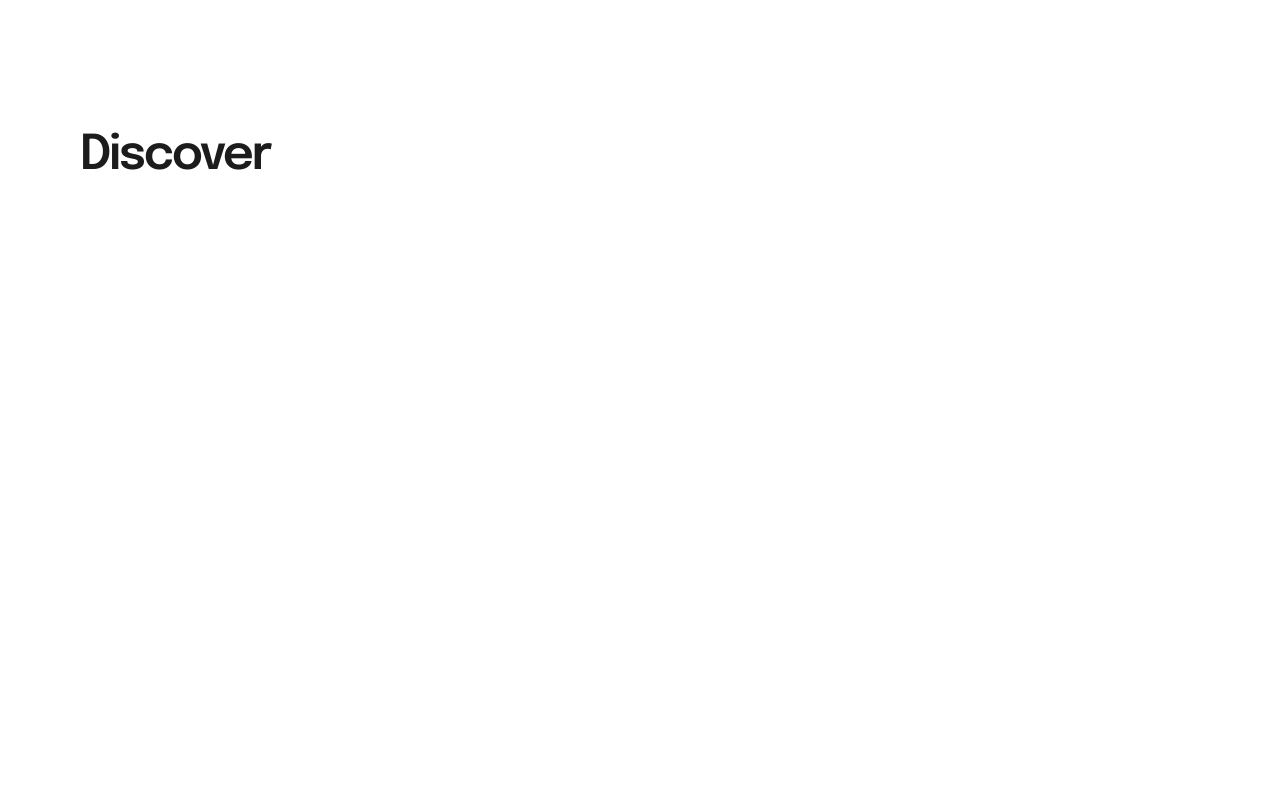
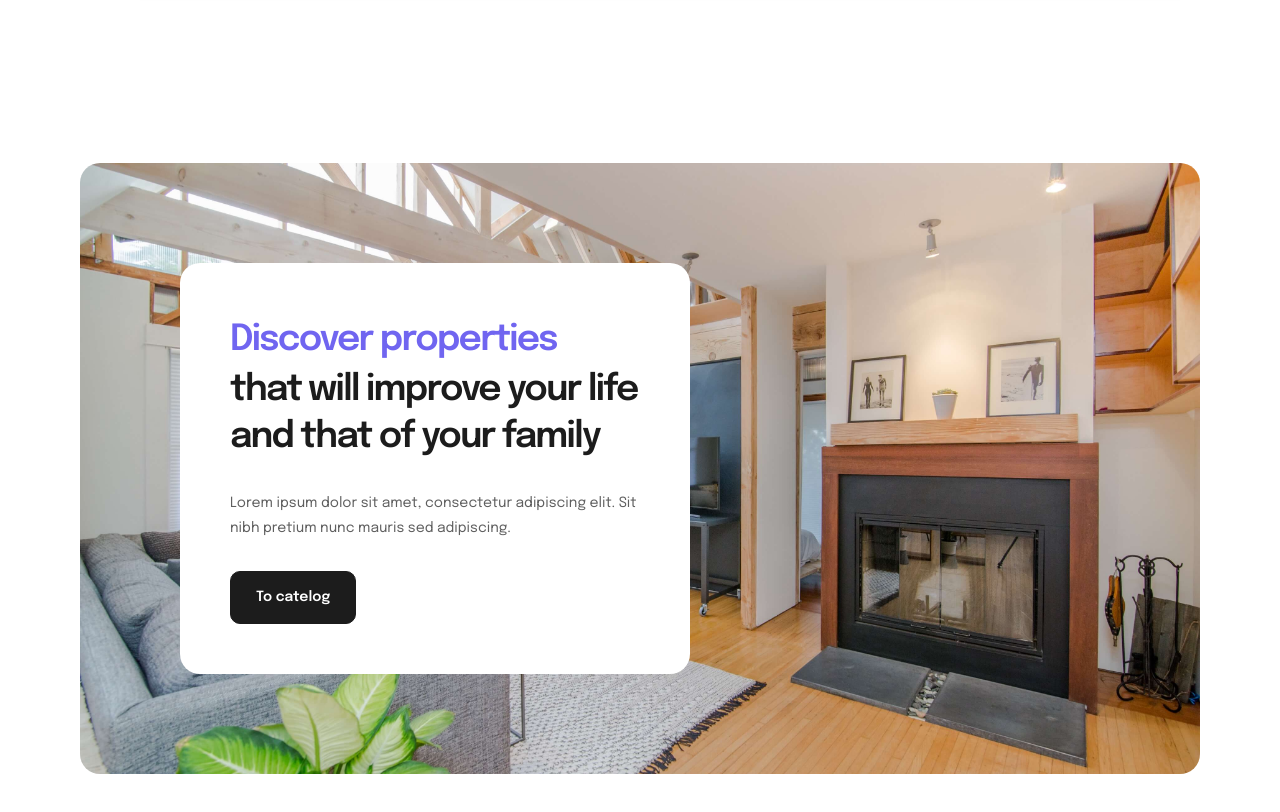
Before and after one commit to ChristianWare/Case-Study-One, a Next.js app: page / in a window 1280 px wide. Shown: the part 2180-2992 px from the top of the page. Before the commit the page ends 2513 px from the top, so only its background shows below. Built offline with nearby package versions, Linux system fonts and the light colour scheme.

Commit message:
Discover Done

```diff
--- a/src/app/globals.css
+++ b/src/app/globals.css
@@ -61,7 +61,8 @@ h2 {
 }
 
 h3 {
-  font-size: 2.6rem;
+  font-size: 3.6rem;
+  letter-spacing: -.05em;
   line-height: 130%;
   font-weight: 600;
 }
@@ -90,8 +91,9 @@ textarea {
   font-weight: 400;
   hyphens: auto;
   font-size: 1.4rem;
-  line-height: 150%;
+  /* line-height: 150%; */
   color: var(--black);
+  line-height: 1.8em;
 }
 
 input:focus {
--- a/src/components/Button/Button.module.css
+++ b/src/components/Button/Button.module.css
@@ -62,10 +62,6 @@
   border: 2px solid var(--purple);
 }
 
-/* .tertiary:hover {
-  color: var(--black);
-  background-color: transparent;
-} */
 
 .navBtn {
   padding: 15px 25px;
--- a/src/components/Discover/Discover.module.css
+++ b/src/components/Discover/Discover.module.css
@@ -0,0 +1,64 @@
+.container {
+  position: relative;
+  z-index: 1;
+  padding: 10rem;
+}
+
+.img {
+  object-fit: cover;
+  border-radius: 20px;
+}
+
+.content {
+  display: flex;
+  align-items: center;
+  justify-content: center;
+  position: relative;
+}
+
+.left,
+.right {
+  flex: 1;
+  width: 100%;
+}
+
+.left {
+  background-color: var(--white);
+  padding: 5rem;
+  border-radius: 20px;
+  display: flex;
+  flex-direction: column;
+  align-items: flex-start;
+  justify-content: center;
+  gap: 3rem;
+}
+
+.highlight {
+  color: var(--purple);
+}
+
+.copy {
+  opacity: 0.7;
+}
+
+@media screen and (max-width: 1068px) {
+  .content {
+    flex-direction: column;
+  }
+
+  .container {
+    padding: 8rem;
+  }
+}
+
+@media screen and (max-width: 768px) {
+  .container {
+    padding: 5rem;
+  }
+}
+
+@media screen and (max-width: 768px) {
+  .container, .left {
+    padding: 3rem;
+  }
+}
--- a/src/components/Discover/Discover.tsx
+++ b/src/components/Discover/Discover.tsx
@@ -1,12 +1,31 @@
 import ContentPadding from "../ContentPadding/ContentPadding";
 import LayoutWrapper from "../LayoutWrapper/LayoutWrapper";
 import styles from "./Discover.module.css";
+import Image from "next/image";
+import Img from "../../../public/images/img1.jpg";
+import Button from "../Button/Button";
 
 const Discover = () => {
   return (
     <LayoutWrapper>
       <ContentPadding>
-        <h2>Discover</h2>
+        <div className={styles.container}>
+          <Image src={Img} alt='img' fill className={styles.img} />
+          <div className={styles.content}>
+            <div className={styles.left}>
+              <h3 className={styles.heading}>
+                <span className={styles.highlight}>Discover properties</span>
+                <br /> that will improve your life and that of your family
+              </h3>
+              <p className={styles.copy}>
+                Lorem ipsum dolor sit amet, consectetur adipiscing elit. Sit
+                nibh pretium nunc mauris sed adipiscing.
+              </p>
+              <Button btnType='navBtn' text='To catelog' href='/' />
+            </div>
+            <div className={styles.right}></div>
+          </div>
+        </div>
       </ContentPadding>
     </LayoutWrapper>
   );
--- a/src/components/Featured/Featured.module.css
+++ b/src/components/Featured/Featured.module.css
@@ -12,3 +12,13 @@
   justify-content: center;
   gap: 5rem;
 }
+
+@media screen and (max-width: 968px) {
+  .top {
+    flex-direction: column;
+    align-items: center;
+    justify-content: center;
+    gap: 3rem;
+    margin-bottom: 5rem;
+  }
+}
--- a/src/components/PostHero/PostHero.module.css
+++ b/src/components/PostHero/PostHero.module.css
@@ -11,9 +11,10 @@
 
 @media screen and (max-width: 568px) {
   .content {
-    display: grid;
-    grid-template-columns: repeat(3, 1fr);
-    grid-gap: 4rem;
-    place-items: center;
+    display: flex;
+    align-items: center;
+    justify-content: center;
+    gap: 2rem;
+    flex-wrap: wrap;
   }
 }
```
